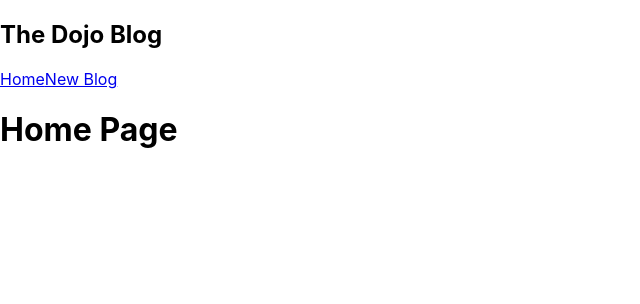
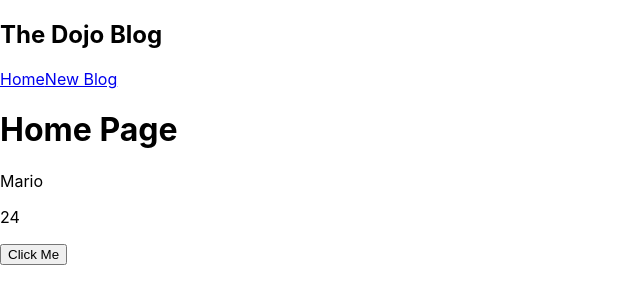
Before and after one commit to johnkeychishugi/dojo-blog, a React (Create React App) app: page / in a window 1280 px wide. Shown: the top 304 px of the page, without its empty margins (0-640 px from the left). Built offline with nearby package versions, Linux system fonts and the light colour scheme; the HTML template or start-up script is replaced by a standard one.

Commit message:
ft-add-bouton

```diff
--- a/src/Home.js
+++ b/src/Home.js
@@ -1,7 +1,21 @@
+import { useState } from "react";
+
 const Home = () => {
+    // let name = 'Mario';
+    const [name,setName] = useState('Mario');
+    const [age,setAge] = useState(24);
+
+    const handleClick = () =>{
+        setName('John');
+        setAge(29);
+    }
+
     return (
         <div className="home">
             <h1>Home Page</h1>
+            <p>{ name }</p>
+            <p>{ age }</p>
+            <button onClick={ handleClick }>Click Me</button>
         </div>
      );
 }
```
